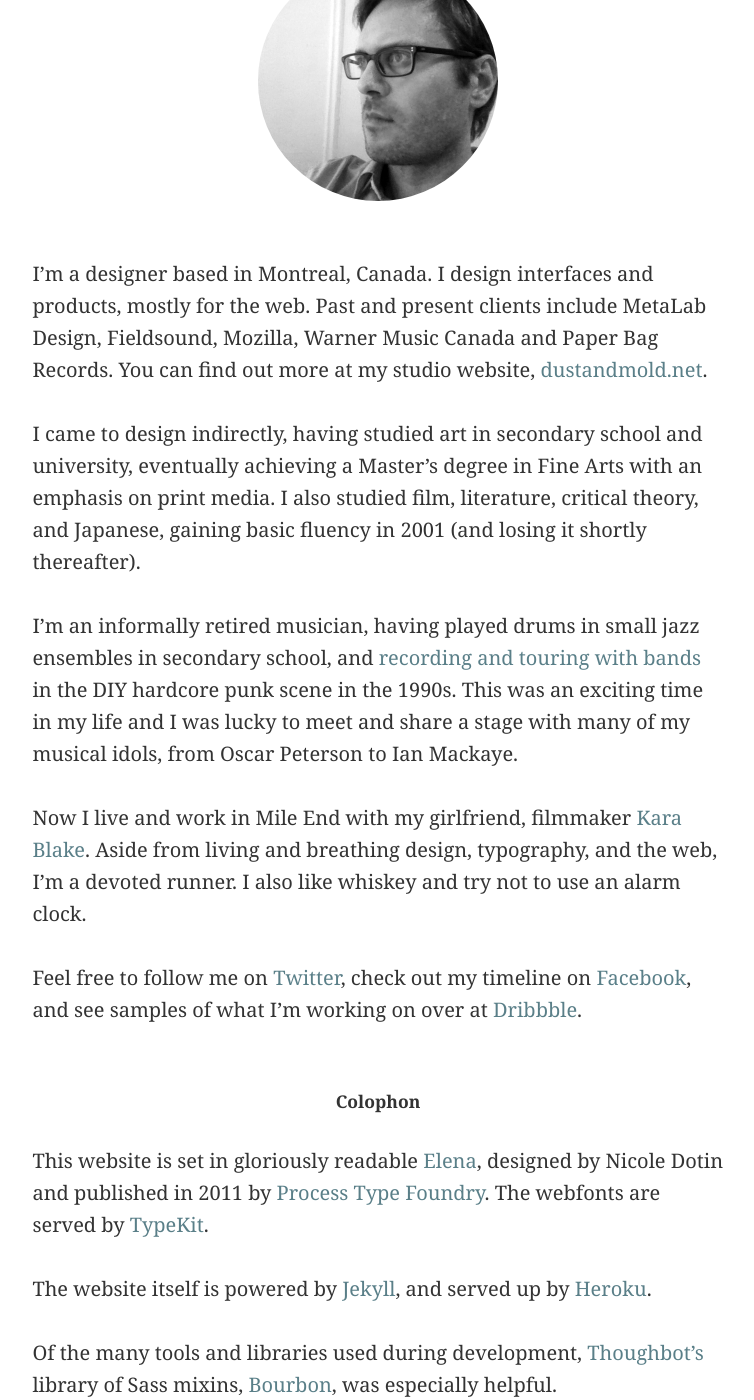
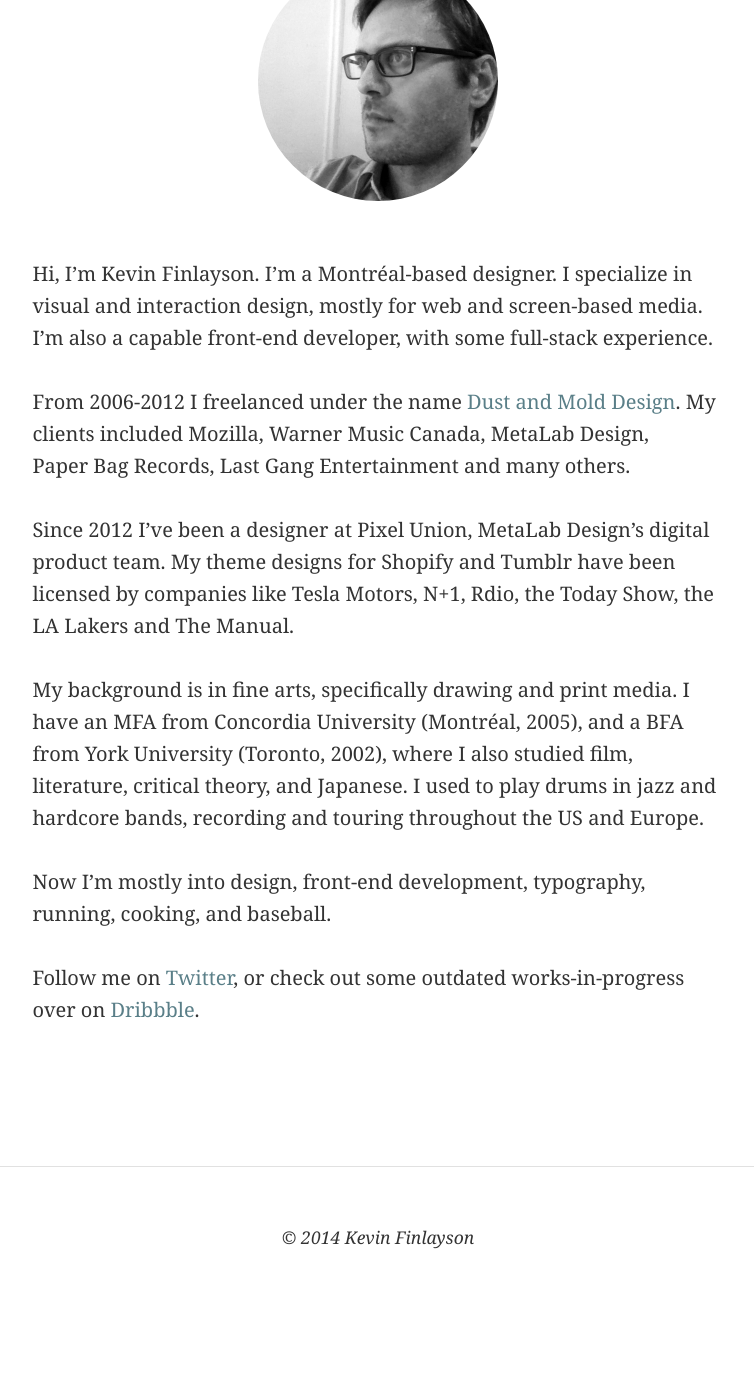
Before and after one commit to kevinfinlayson/kevinfinlayson.com, a Jekyll site: the page built from about.html, in a window 1280 px wide and 1400 px high, scrolled down 455 px. Shown: the whole window, without its empty margins (262-1016 px from the left). Built offline with Jekyll 4.4.1, drawn with Linux system fonts in a browser that asks for light colours; nearby versions of some CDN libraries; after the commit the page ends 1762 px from its top, so only the background shows below that.

Commit message:
Edited bio - changed main text, removed colphon

```diff
--- a/about.html
+++ b/about.html
@@ -14,29 +14,17 @@ title: About
         <img src="/assets/portrait.jpg" class="portrait" alt="Portrait" />
       </figure><!-- portrait -->
 
-      <p>I’m a designer based in Montreal, Canada. I design interfaces and products, mostly for the web. Past and present clients include MetaLab Design, Fieldsound, Mozilla, Warner Music Canada and Paper Bag Records. You can find out more at my studio website, <a href="http://dustandmold.net" title="dustandmold.net">dustandmold.net</a>.</p>
+      <p>Hi, I’m Kevin Finlayson. I’m a Montréal-based designer. I specialize in visual and interaction design, mostly for web and screen-based media. I’m also a capable front-end developer, with some full-stack experience.</p>
 
-      <p>I came to design indirectly, having studied art in secondary school and university, eventually achieving a Master’s degree in Fine Arts with an emphasis on print media. I also studied film, literature, critical theory, and Japanese, gaining basic fluency in 2001 (and losing it shortly thereafter).</p>
+      <p>From 2006-2012 I freelanced under the name <a href="http://dustandmold.net" title="Dust and Mold Design">Dust and Mold Design</a>. My clients included Mozilla,  Warner Music Canada, MetaLab Design, Paper Bag Records, Last Gang Entertainment and many others.</p>
 
-      <p>I’m an informally retired musician, having played drums in small jazz ensembles in secondary school, and <a href="http://rd.io/x/QJDIPkRNKQ" title="Grade - Separate The Magnets">recording and touring with bands</a> in the DIY hardcore punk scene in the 1990s. This was an exciting time in my life and I was lucky to meet and share a stage with many of my musical idols, from Oscar Peterson to Ian Mackaye.</p>
+      <p>Since 2012 I’ve been a designer at Pixel Union, MetaLab Design’s digital product team. My theme designs for Shopify and Tumblr have been licensed by companies like Tesla Motors, N+1, Rdio, the Today Show, the LA Lakers and The Manual.</p>
 
-      <p>Now I live and work in Mile End with my girlfriend, filmmaker <a href="http://karablake.com" title="Kara Blake">Kara Blake</a>. Aside from living and breathing design, typography, and the web, I’m a devoted runner. I also like whiskey and try not to use an alarm clock.</p>
+      <p>My background is in fine arts, specifically drawing and print media. I have an MFA from Concordia University (Montréal, 2005), and a BFA from York University (Toronto, 2002), where I also studied film, literature, critical theory, and Japanese. I used to play drums in jazz and hardcore bands, recording and touring throughout the US and Europe.</p>
 
-      <p>Feel free to follow me on <a href="http://twitter.com/kevinfinlayson"  title="Twitter">Twitter</a>, check out my timeline on <a href="http://facebook.com/kevinfinlayson" title="Facebook">Facebook</a>, and see samples of what I’m working on over at <a href="http://dribbble.com/kevinfinlayson" title="Dribbble">Dribbble</a>.</p>
+      <p> Now I’m mostly into design, front-end development, typography, running, cooking, and baseball.</p>
 
-      <section class="colophon">
-
-        <header>
-          <h2>Colophon</h2>
-        </header>
-
-        <p>This website is set in gloriously readable <a href="http://processtypefoundry.com/fonts/elena/" title="Elena">Elena</a>, designed by Nicole Dotin and published in 2011 by <a href="http://processtypefoundry.com" title="Process Type Foundry">Process Type Foundry</a>. The webfonts are served by <a href="http://typekit.com" title="TypeKit">TypeKit</a>.</p>
-
-        <p>The website itself is powered by <a href="https://github.com/mojombo/jekyll" title="Jekyll">Jekyll</a>, and served up by <a href="http://heroku.com" title="Heroku">Heroku</a>.</p>
-
-        <p>Of the many tools and libraries used during development, <a href="http://thoughtbot.com" title-"Thoughbots’s">Thoughbot’s</a> library of Sass mixins, <a href="http://thoughtbot.com/bourbon" title="bourbon">Bourbon</a>, was especially helpful.</p>
-
-        </section><!-- colophon -->
+      <p>Follow me on <a href="http://twitter.com/kevinfinlayson"  title="Twitter">Twitter</a>, or check out some outdated works-in-progress over on <a href="http://dribbble.com/kevinfinlayson" title="Dribbble">Dribbble</a>.</p>
 
     </div><!-- article-content -->
   </article>
```
